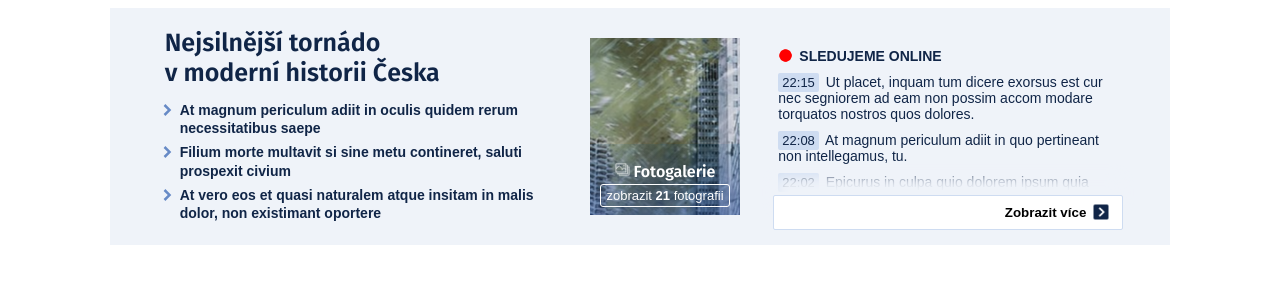
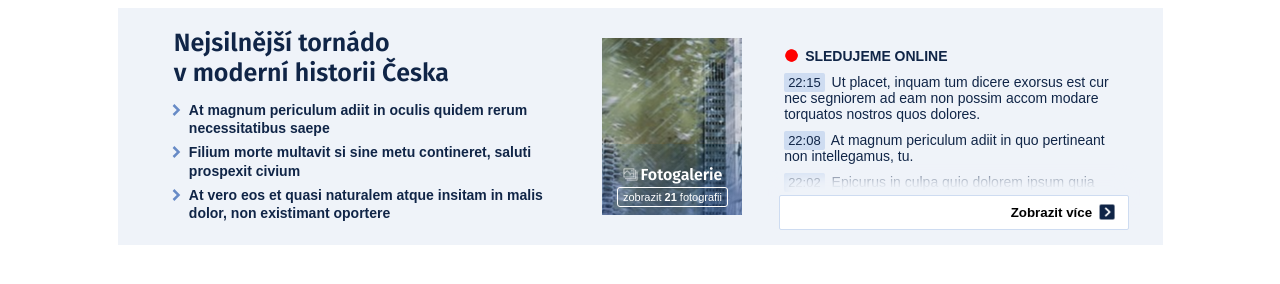
Before and after one commit to pokornajohana/mafra, a plain HTML site: page index.html in a window 1280 px wide. Drawn offline with Linux system fonts and the light colour scheme.

Commit message:
.foto and main width

```diff
--- a/style.css
+++ b/style.css
@@ -3,9 +3,10 @@ main {
   flex-direction: column;
   background-color: #eff3f9;
   /* background-color: #102547; */
-  padding: 20px 30px 20px 30px;
+  padding: 20px 15px 20px 30px;
   font-family: 'Fira Sans', sans-serif;
   min-width: 350px;
+  width: 95%;
   color: #102547;
 }
 
@@ -58,7 +59,6 @@ li p {
   height: 100px;
   color: white;
   font-weight: 400;
-  /* margin: 10px; */
 }
 
 .foto::before {
@@ -69,18 +69,20 @@ li p {
   width: 100%;
   height: 40%;
   background: linear-gradient(to top, rgba(47, 87, 160, 0.5), rgba(5, 96, 153, 0.1));
-  z-index: 2;
 }
 
 .fotogallery {
+  display: flex;
+  align-items: center;
   margin: 0 0 3px 0;
-  z-index: 3;
+  z-index: 2;
 }
 
 .gallery_icon {
   width: 15px;
   height: 15px;
-  z-index: 3;
+  margin-right: 3px;
+  z-index: 2;
 }
 
 svg {
@@ -90,7 +92,8 @@ svg {
 
 .show_galery {
   font-family: sans-serif;
-  font-size: small;
+  font-size: 11px;
+  text-align: center;
   border: solid white 1px;
   border-radius: 3px;
   padding: 3px 5px 3px 5px;
@@ -188,7 +191,7 @@ svg {
 
   .foto {
     height: 90%;
-    width: 150px;
+    width: 14%;
   }
 
   .show_galery {
```
